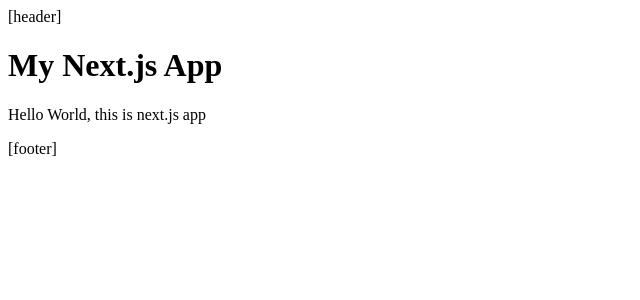
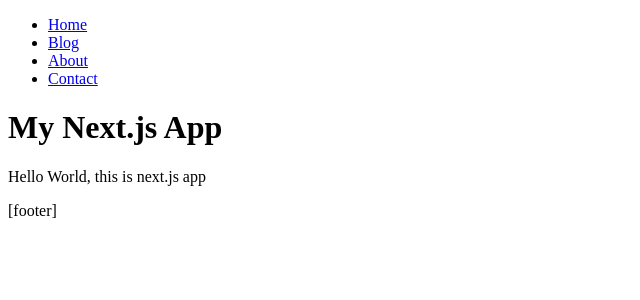
Before and after one commit to lunadiotic/learn-nextjs, a Next.js app: page / in a window 1280 px wide. Shown: the top 300 px of the page, without its empty margins (0-640 px from the left). Built offline with nearby package versions, Linux system fonts and the light colour scheme.

Commit message:
menggunakan component link untuk tautan

```diff
--- a/app/layout.jsx
+++ b/app/layout.jsx
@@ -1,3 +1,5 @@
+import Link from "next/link";
+
 export default function Layout({ children }) {
   return (
     <html lang="en">
@@ -5,7 +7,24 @@
         <title>Learn Next.js Fundamental</title>
       </head>
       <body>
-        <header>[header]</header>
+        <header>
+          <nav>
+            <ul>
+              <li>
+                <Link href="/">Home</Link>
+              </li>
+              <li>
+                <Link href="/blog">Blog</Link>
+              </li>
+              <li>
+                <Link href="/about">About</Link>
+              </li>
+              <li>
+                <Link href="/contact">Contact</Link>
+              </li>
+            </ul>
+          </nav>
+        </header>
         <main>{children}</main>
         <footer>[footer]</footer>
       </body>
--- a/app/page.jsx
+++ b/app/page.jsx
@@ -1,4 +1,5 @@
 export default function Home() {
+  console.log("hello world");
   return (
     <>
       <h1>My Next.js App</h1>
```
